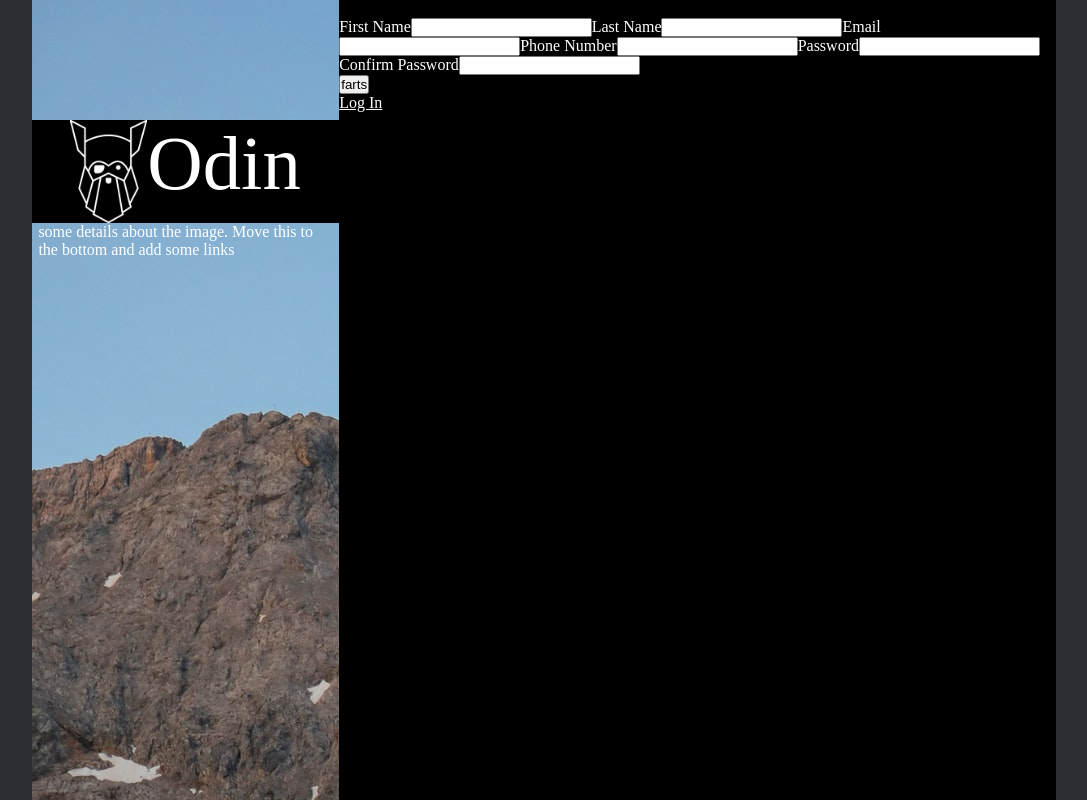
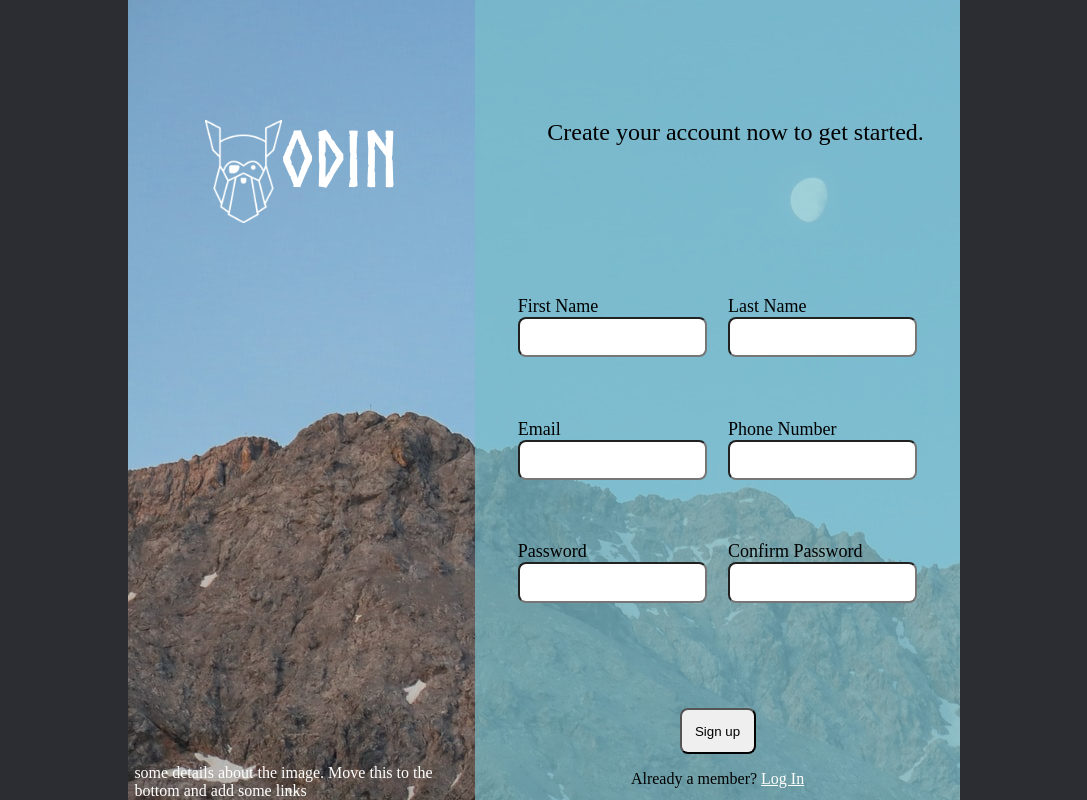
Before and after one commit to ElenaJordan/SignupPage2, a plain HTML site: page index.html in a window 1280 px wide. Shown: the whole page, without its empty margins (96-1183 px from the left). Drawn offline with Linux system fonts and the light colour scheme.

Commit message:
cleaned up page, add form functionality soon

```diff
--- a/index.html
+++ b/index.html
@@ -18,16 +18,23 @@
         </div>
         <div class="containerRight">
             <div class="containerSignUpDesc">
-                <p></p>
                 <br>
-                <p></p>
+                <p class="headerP">Create your account now to get started.</p>
+                <br>
             </div>
-            <div class="containerForm"><form action="#" method="post">
-                <label for="firstName">First Name</label><input type="text" id="firstName"><label for="lastName">Last Name</label><input type="text" id="lastName"><label for="email">Email</label><input type="text" id="email"><label for="phNumber">Phone Number</label><input type="text" id="phNumber"><label for="password">Password</label><input type="text" id="password"><label for="passwordConfirm">Confirm Password</label><input type="text" id="passwordConfirm">
+            <div class="containerForm">
+                <form action="#" method="post">
+                <div class="firstNameDiv"><label for="firstName">First Name</label><input type="text" id="firstName"></div>
+                <div class="lastNameDiv"><label for="lastName">Last Name</label><input type="text" id="lastName"></div>
+                <div class="emailDiv"><label for="email">Email</label><input type="email" id="email"></div>
+                <div class="phoneDiv"><label for="phNumber">Phone Number</label><input type="number" id="phNumber"></div>
+                <div class="passwordDiv"><label for="password">Password</label><input type="password" id="password"></div>
+                <div class="confirmPasswordDiv"><label for="passwordConfirm">Confirm Password</label><input type="password" id="passwordConfirm"></div>
+
             </form></div>
             <div class="containerFooter">
-                <button>farts</button>
-                <p><a href="#">Log In</a></p>
+                <button>Sign up</button>
+                <p class="footerP">Already a member? <a href="#">Log In</a></p>
             </div>
         </div>
     </div>
--- a/styles.css
+++ b/styles.css
@@ -1,3 +1,8 @@
+@font-face {
+    font-family: NorseBold;
+    src: url(Resources/Norse-Bold.otf);
+}
+
 * {
     margin: 0;
     padding: 0;
@@ -20,38 +25,139 @@ a {
     color: white;
 }
 
+p {
+    color: black;
+}
+
+label {
+    color: black;
+    font-size: large;
+}
+
+input {
+    background-color: white;
+    padding: 0.8em;
+    border-radius: 8px;
+}
+
+form {
+    display: flex;
+    flex-wrap: wrap;
+    justify-content: space-around;
+    height: 100%;
+    padding: 2em;
+}
+
+button {
+    border-radius: 8px;
+    padding: 1em;
+}
+
 .containerPage {
-    max-width: 80vw;
+    max-width: 65vw;
     height: 100vh;
     background-image: url("images/mountainBG.jpg");
     display: flex;
+    justify-content: space-between;
 }
 
 .containerLeft {
+    flex-grow: 1;
     height: 100vh;
+    display: flex;
+    flex-direction: column;
+    justify-content: space-between;
 }
 
 .containerLogo {
-    max-height: 10vw;
-    padding-left: 3vw;
-    padding-right: 3vw;
+    padding-left: 6vw;
+    padding-right: 6vw;
     margin-top: 15vh;
     display: flex;
-    background-color: black;
 }
 
 .logoDesc {
     height: 100%;
     text-align: center;
     font-size: 6vw;
+    color: white;
+    font-family: NorseBold;
 }
 
 .containerRight {
     height: 100vh;
-    background-color: black;
+    flex-grow: 1;
+    background-color: rgba(120, 190, 202, 0.7);
 }
 
 .imageDesc {
     padding-left: 0.5vw;
     padding-right: 0.5vw;
+    color: white;
 }
+
+.containerSignUpDesc {
+    height: 33vh;
+    display: flex;
+    flex-direction: column;
+    justify-content: space-around;
+}
+
+.containerForm {
+    height: 54vh;
+}
+
+.containerFooter {
+    height: 13vh;
+    display: flex;
+    flex-direction: column;
+    justify-content: center;
+    align-items: center;
+}
+
+.firstNameDiv {
+    display: flex;
+    flex-direction: column;
+    width: 45%;
+}
+
+.lastNameDiv {
+    display: flex;
+    flex-direction: column;
+    width: 45%;
+}
+
+.emailDiv {
+    display: flex;
+    flex-direction: column;
+    width: 45%;
+}
+
+.phoneDiv {
+    display: flex;
+    flex-direction: column;
+    width: 45%;
+}
+
+.passwordDiv {
+    display: flex;
+    flex-direction: column;
+    width: 45%;
+}
+
+.confirmPasswordDiv {
+    display: flex;
+    flex-direction: column;
+    width: 45%;
+}
+
+.headerP {
+    padding-left: 1.5em;
+    font-size: x-large;
+    font-weight: 500;
+    align-self: center;
+}
+
+.footerP {
+    padding-top: 1em;
+}
```
